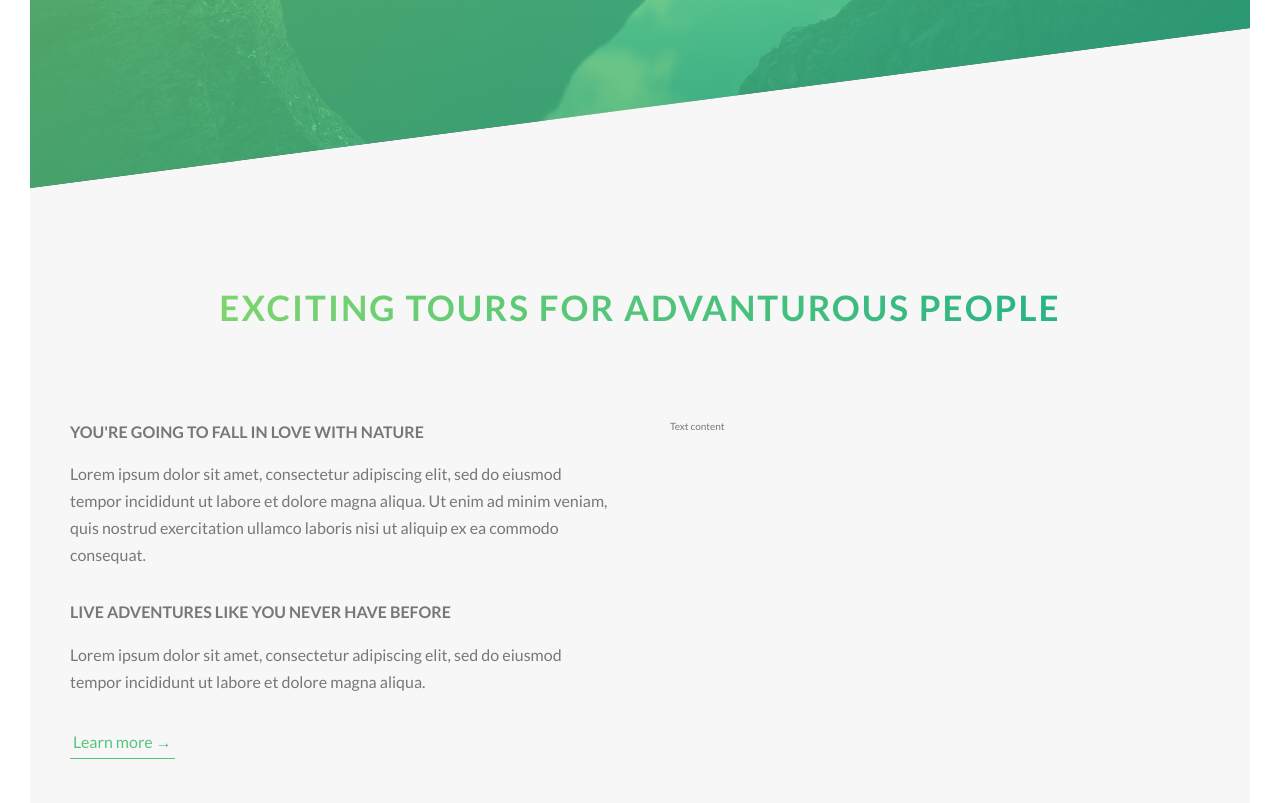
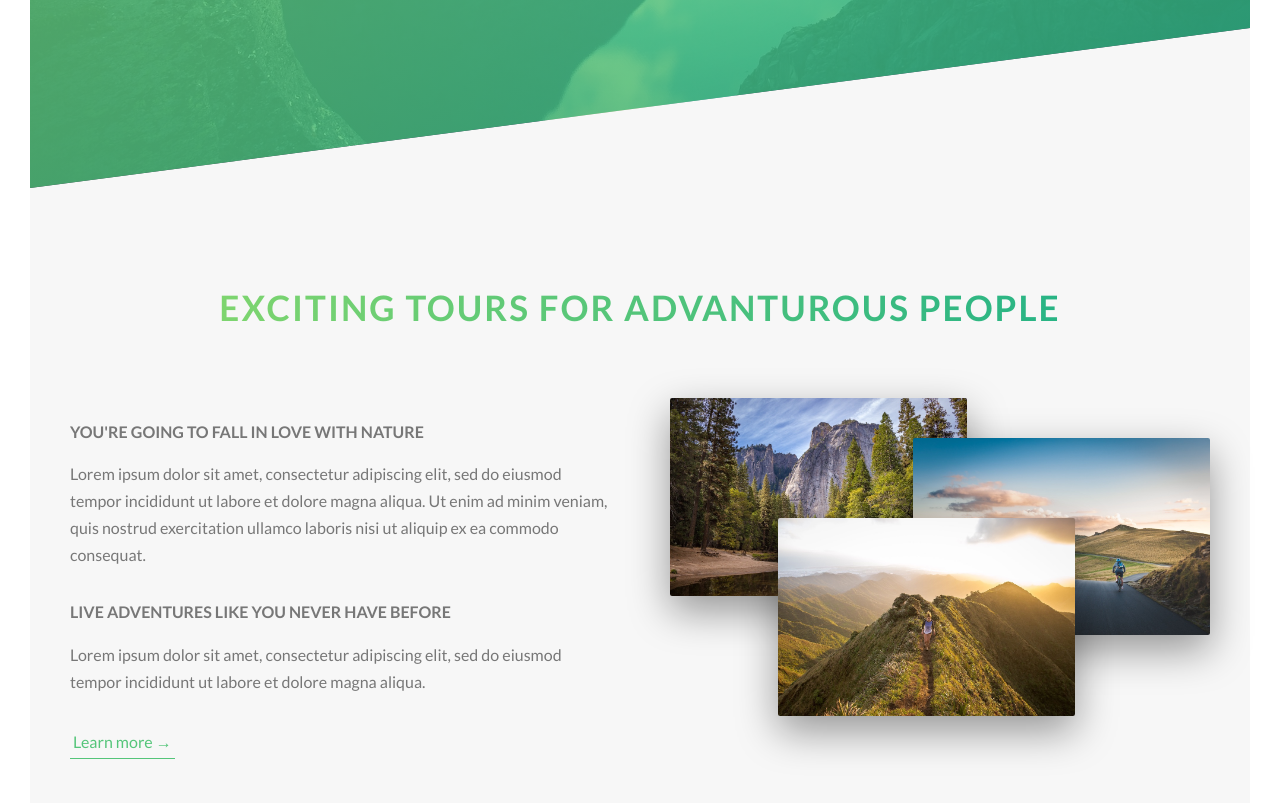
Before and after one commit to tonyminh95/advanced-css, a website: page index.html in a window 1280 px wide. Shown: the part 602-1405 px from the top of the page. Drawn offline with Linux system fonts and the light colour scheme.

Commit message:
finished about section

```diff
--- a/index.html
+++ b/index.html
@@ -51,7 +51,11 @@
                         <a href="#" class="btn-next">Learn more &rarr;</a>
                     </div>
                     <div class="col-1-of-2">
-                        Text content
+                        <div class="composition">
+                            <img src="img/nat-1-large.jpg" alt="Photo 1" class="composition__photo composition__photo--p1">
+                            <img src="img/nat-2-large.jpg" alt="Photo 2" class="composition__photo composition__photo--p2">
+                            <img src="img/nat-3-large.jpg" alt="Photo 3" class="composition__photo composition__photo--p3">
+                        </div>
                     </div>
                 </div>
             </section>
--- /dev/null
+++ b/sass/components/_composition.scss
@@ -0,0 +1,39 @@
+.composition {
+    position: relative;
+
+    &__photo {
+        width: 55%;
+        box-shadow: 0 1.5rem 4rem rgba($color: $color-black, $alpha: .4);
+        border-radius: 2px;
+        position: absolute;
+        z-index: 10;
+        transition: all 0.2s;
+        outline-offset: 2rem;
+
+        &--p1 {
+            left: 0;
+            top: -2rem;
+        }
+
+        &--p2 {
+            right: 0;
+            top: 2rem;
+        }
+
+        &--p3 {
+            left: 20%;
+            top: 10rem;
+        }
+
+        &:hover {
+            outline: 1.5rem solid $color-primary;
+            transform: scale(1.05) translateY(-.5rem);
+            box-shadow: 0 2.5rem 4rem rgba($color: $color-black, $alpha: .5);
+            z-index: 20;
+        }
+    }
+
+    &:hover &__photo:not(:hover) {
+        transform: scale(0.95);
+    }
+}
--- a/sass/main.scss
+++ b/sass/main.scss
@@ -8,6 +8,7 @@
 @import "base/utilities";
 
 @import "components/button";
+@import "components/composition";
 
 @import "layouts/grid";
 @import "layouts/header";
```
Also changed, not shown: css/style.css.
